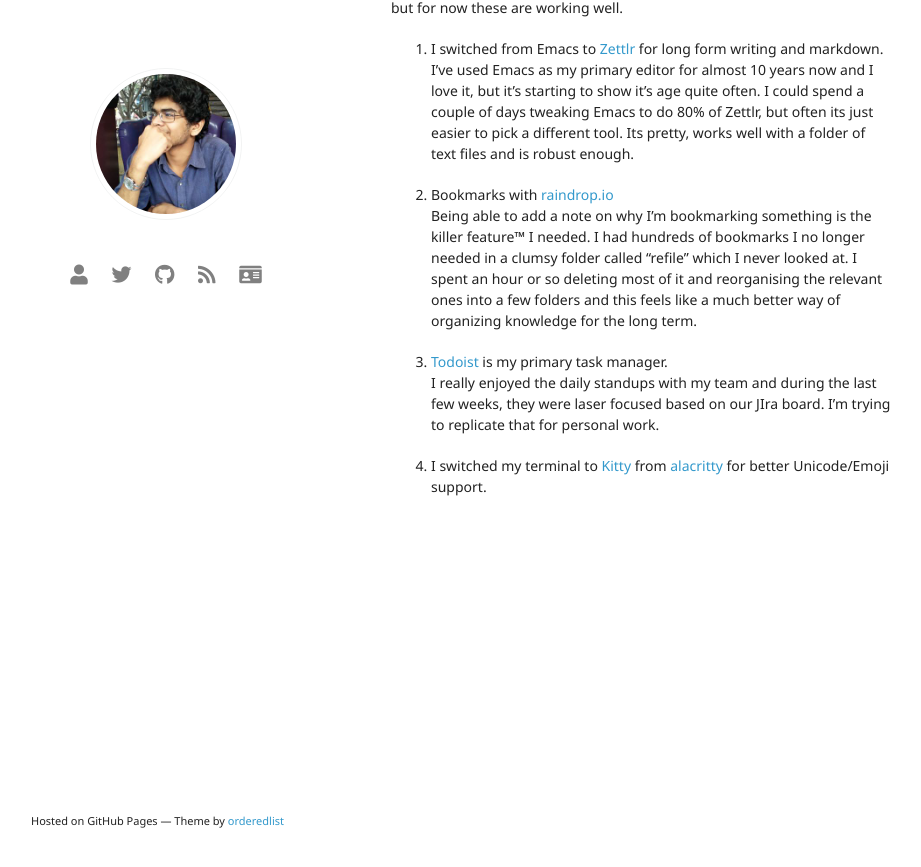
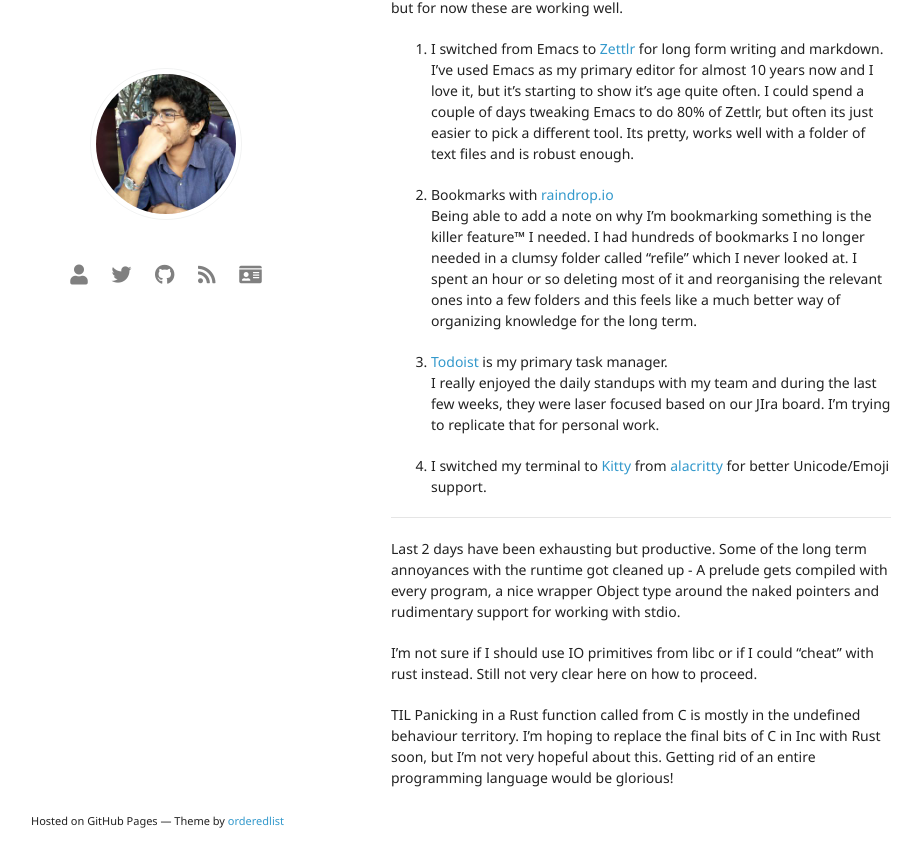
Before and after one commit to jaseemabid/blog, a Jekyll site: the page built from _posts/2020-04-16-furlough.md, in a window 1280 px wide and 900 px high, scrolled down 1108 px. Shown: the top 867 px of the window, without its empty margins (179-1100 px from the left). Built offline with Jekyll 4.4.1, drawn with Linux system fonts in a browser that asks for light colours; nearby versions of some CDN libraries.

Commit message:
Journal checkin

```diff
--- a/_posts/2020-04-16-furlough.md
+++ b/_posts/2020-04-16-furlough.md
@@ -40,6 +40,14 @@ I really enjoyed the daily standups with my team and during the last few weeks,
 
 4. I switched my terminal to [Kitty](https://sw.kovidgoyal.net/kitty) from [alacritty](https://github.com/alacritty/alacritty) for better Unicode/Emoji support.
 
+---
+
+Last 2 days have been exhausting but productive. Some of the long term annoyances with the runtime got cleaned up - A prelude gets compiled with every program, a nice wrapper Object type around the naked pointers and rudimentary support for working with stdio.
+
+I’m not sure if I should use IO primitives from libc or if I could “cheat” with rust instead. Still not very clear here on how to proceed.
+
+TIL Panicking in a Rust function called from C is mostly in the undefined behaviour territory. I’m hoping to replace the final bits of C in Inc with Rust soon, but I’m not very hopeful about this. Getting rid of an entire programming language would be glorious!
+
 
 <style type="text/css">
       h2 {margin-top: 60px;}
```
